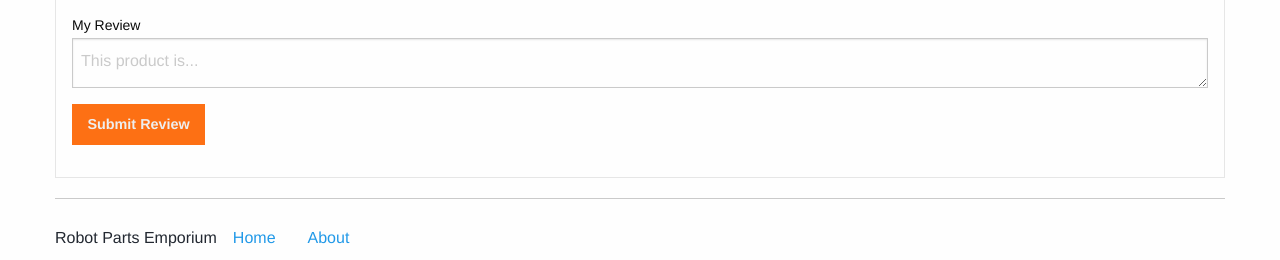
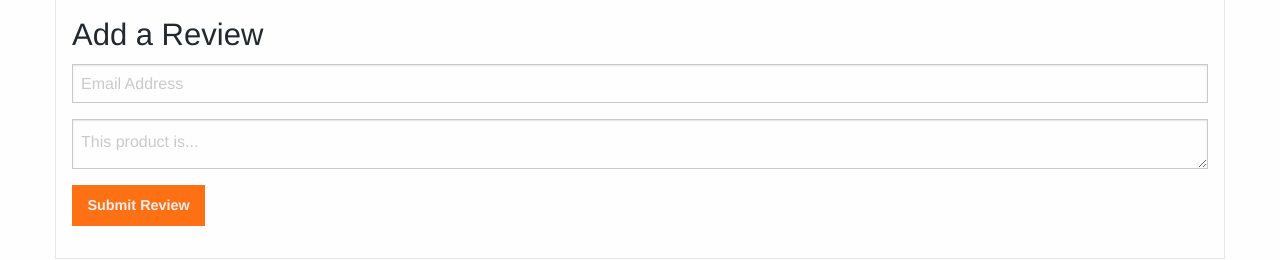
Before and after one commit to klamping/webdriverio-course-content, a website: page sample-site/product-page.html in a window 1280 px wide. Shown: the part 796-1056 px from the top of the page. Drawn offline with Linux system fonts and the light colour scheme.

Commit message:
Update comment form on sample site

```diff
--- a/sample-site/product-page.html
+++ b/sample-site/product-page.html
@@ -81,9 +81,9 @@
                 <li class="tabs-title"><a href="#panel2">Similar Products</a></li>
             </ul>
             <div class="tabs-content" data-tabs-content="example-tabs">
-                <div class="tabs-panel is-active" id="panel1">
+                <div class="tabs-panel is-active comments" id="panel1">
                     <h4>Reviews</h4>
-                    <div class="media-object stack-for-small">
+                    <div class="media-object stack-for-small comment">
                         <div class="media-object-section">
                             <img class="thumbnail" src="images/fry.png">
                         </div>
@@ -92,7 +92,7 @@
                             <p>Shut up and take my money!</p>
                         </div>
                     </div>
-                    <div class="media-object stack-for-small">
+                    <div class="media-object stack-for-small comment">
                         <div class="media-object-section">
                             <img class="thumbnail" src="images/dalek.jpg">
                         </div>
@@ -101,19 +101,25 @@
                             <p>Exterminate! Exterminate! Exterminate! Exterminate!</p>
                         </div>
                     </div>
-                    <form data-abide novalidate>
+                    <form data-abide novalidate id="comment-form">
                       <div data-abide-error class="alert callout" style="display: none;">
                         <p><i class="fi-alert"></i> There are some errors in your review.</p>
                       </div>
+                      <h3>Add a Review</h3>
                       <label>
-                        My Review
+                        <input type="email" id="review-email" placeholder="Email Address" required>
+                        <span class="form-error">
+                          Please enter a valid email address.
+                        </span>
+                      </label>
+                      <label>
                         <textarea placeholder="This product is..." id="review-content" required></textarea>
                         <span class="form-error">
                           A review without text isn't much of a review.
                         </span>
                       </label>
 
-                      <button class="button" type="submit" onclick="addReview()">Submit Review</button>
+                      <button class="button" type="submit">Submit Review</button>
                     </form>
                 </div>
                 <div class="tabs-panel" id="panel2">
```
